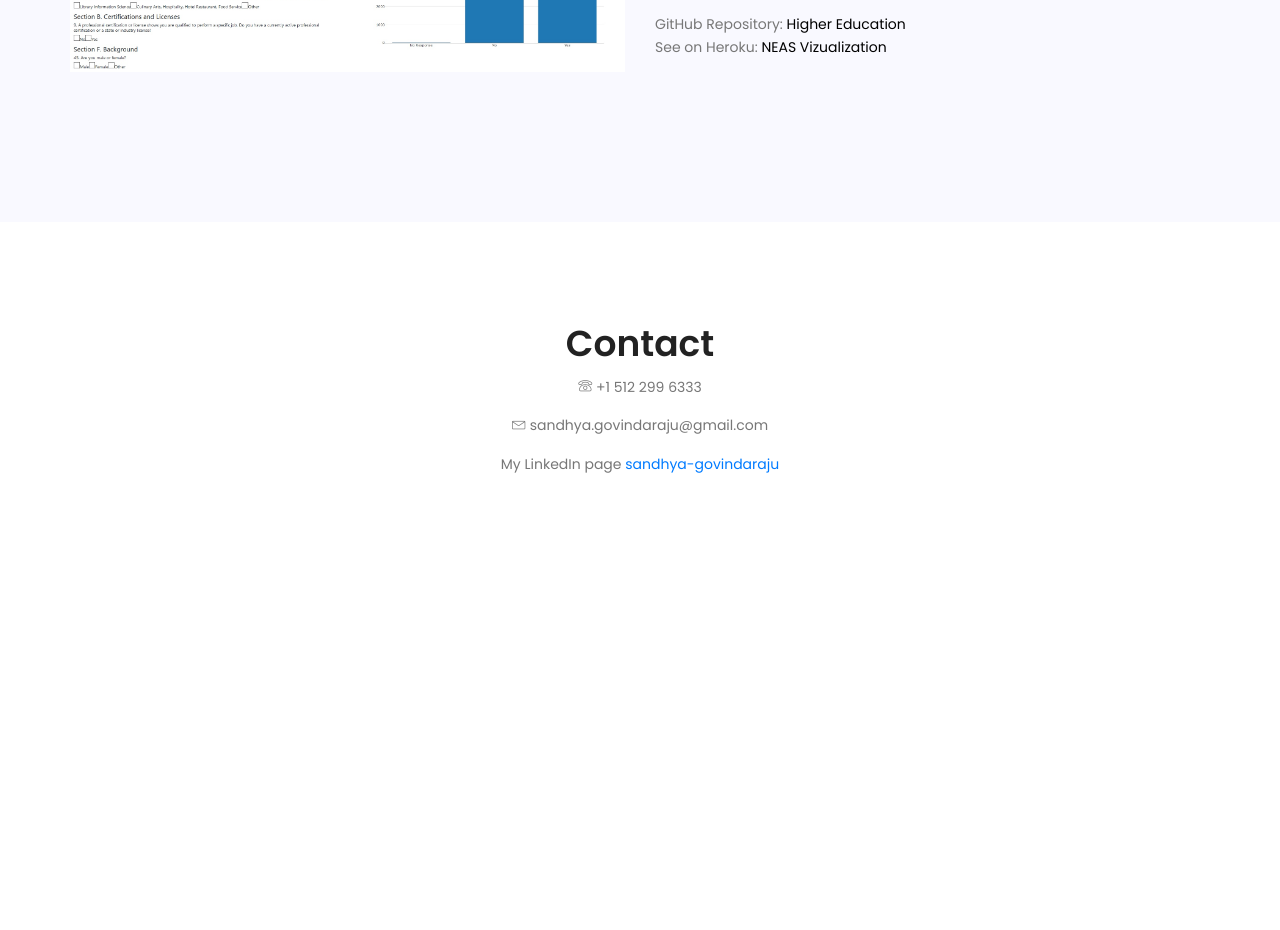
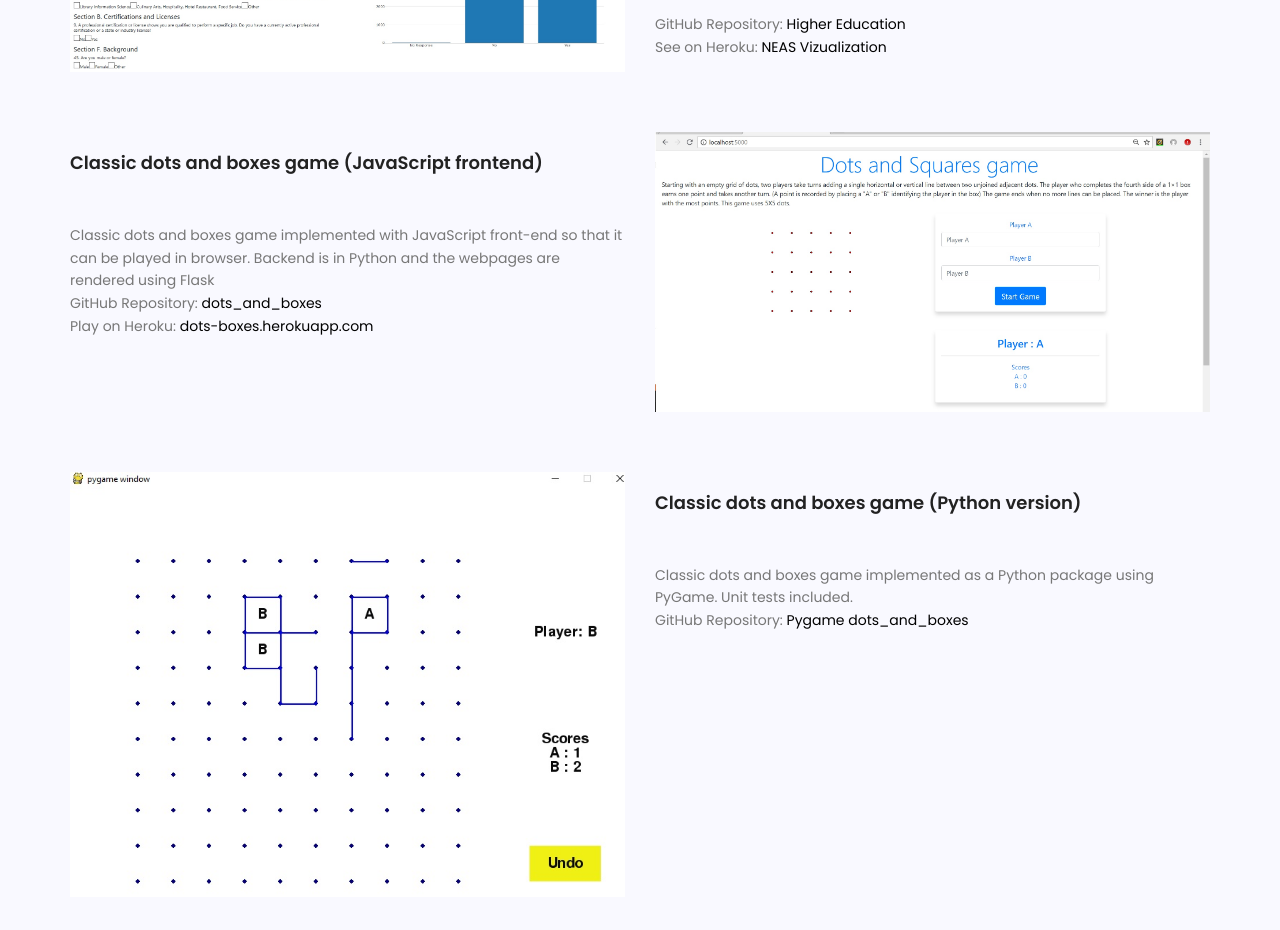
Before and after one commit to sandhya-sago/sandhya-sago.github.io, a plain HTML site: page index.html in a window 1280 px wide. Shown: the part 4267-5197 px from the top of the page. Before the commit the page ends 4829 px from the top, so only its background shows below. Drawn offline with nearby package versions, Linux system fonts and the light colour scheme.

Commit message:
Add dots and boxes

```diff
--- a/index.html
+++ b/index.html
@@ -75,67 +75,6 @@
 			</div>
 			</section>
 			<!-- End banner Area -->
-
-			<!-- Start service Area -->
-			<!--section class="service-area section-gap" id="service">
-				<div class="container">
-					<div class="row d-flex justify-content-center">
-						<div class="menu-content pb-70 col-lg-8">
-							<div class="title text-center">
-								<h1 class="mb-10">Have a Look at my Services</h1>
-								<p>Who are in extremely love with eco friendly system.</p>
-							</div>
-						</div>
-					</div>
-					<div class="row">
-						<div class="single-service col-lg-6 col-md-6 mb-30">
-							<div class="icon">
-								<img src="img/s1.png" alt="">
-							</div>
-							<div class="dec">
-								<h4 class="mt-30"><a href="#">Web Design</a></h4>
-								<p class="mt-20">
-									Lorem ipsum dolor sit amet, consectetur adipisicing elit, sed do eiusmod tempor incididunt ut labore et dolore magna aliqua. Ut enim ad minim veniam quis nostrud exercitation.
-								</p>
-							</div>
-						</div>
-						<div class="single-service col-lg-6 col-md-6 mb-30">
-							<div class="icon">
-								<img src="img/s2.png" alt="">
-							</div>
-							<div class="dec">
-								<h4 class="mt-30"><a href="#">Mobile Design</a></h4>
-								<p class="mt-20">
-									Lorem ipsum dolor sit amet, consectetur adipisicing elit, sed do eiusmod tempor incididunt ut labore et dolore magna aliqua. Ut enim ad minim veniam quis nostrud exercitation.
-								</p>
-							</div>
-						</div>
-						<div class="single-service col-lg-6 col-md-6">
-							<div class="icon">
-								<img src="img/s3.png" alt="">
-							</div>
-							<div class="dec">
-								<h4 class="mt-30"><a href="#">Print Design</a></h4>
-								<p class="mt-20">
-									Lorem ipsum dolor sit amet, consectetur adipisicing elit, sed do eiusmod tempor incididunt ut labore et dolore magna aliqua. Ut enim ad minim veniam quis nostrud exercitation.
-								</p>
-							</div>
-						</div>
-						<div class="single-service col-lg-6 col-md-6">
-							<div class="icon">
-								<img src="img/s4.png" alt="">
-							</div>
-							<div class="dec">
-								<h4 class="mt-30"><a href="#">Interaction Design</a></h4>
-								<p class="mt-20">
-									Lorem ipsum dolor sit amet, consectetur adipisicing elit, sed do eiusmod tempor incididunt ut labore et dolore magna aliqua. Ut enim ad minim veniam quis nostrud exercitation.
-								</p>
-							</div>
-						</div>
-					</div>
-				</div>
-			</section>
-			<!-- End service Area -->
 
 			<!-- Start about Area -->
 			<section class="about-area section-gap" id="about">
@@ -348,6 +287,34 @@ Years of experence in coding in Python, testing (regression testing, unit testin
 								</div>
 							</div>
 						</div>
+						<div class="single-project">
+							<div class="row">
+								<div class="col-md-6 ">
+									<h4 class="pt-50 pb-50">Classic dots and boxes game (JavaScript frontend)</a></h4>
+									<p>Classic dots and boxes game implemented with JavaScript front-end so that it can be played in browser. Backend is in Python and the
+										webpages are rendered using Flask<br>
+
+										GitHub Repository: <a href="https://github.com/sandhya-sago/dots_and_boxes">dots_and_boxes</a><br>
+										Play on Heroku: <a href="https://dots-boxes.herokuapp.com">dots-boxes.herokuapp.com</a></p>
+								</div>
+								<div class="col-md-6 ">
+									<img class="img-fluid pt-30 pb-30"   src="images/dots_and_boxes.jpeg" alt="Dots and Boxes snapshot">
+								</div>
+							</div>
+						</div>
+						<div class="single-project">
+							<div class="row">
+								<div class="col-md-6 ">
+									<img class="img-fluid pt-30 pb-30"  src="images/dots_and_squares.jpeg" alt="Pygame Dots and Boxes snapshot">
+								</div>
+								<div class="col-md-6 ">
+									<h4 class="pt-50 pb-50">Classic dots and boxes game (Python version)</a></h4>
+									<p>Classic dots and boxes game implemented as a Python package using PyGame. Unit tests included.<br>
+										GitHub Repository: <a href="https://github.com/sandhya-sago/dots_and_squares">Pygame dots_and_boxes</a>
+									</p>
+								</div>
+							</div>
+						</div>
 					</div>
 				</div>
 			</section>
```
